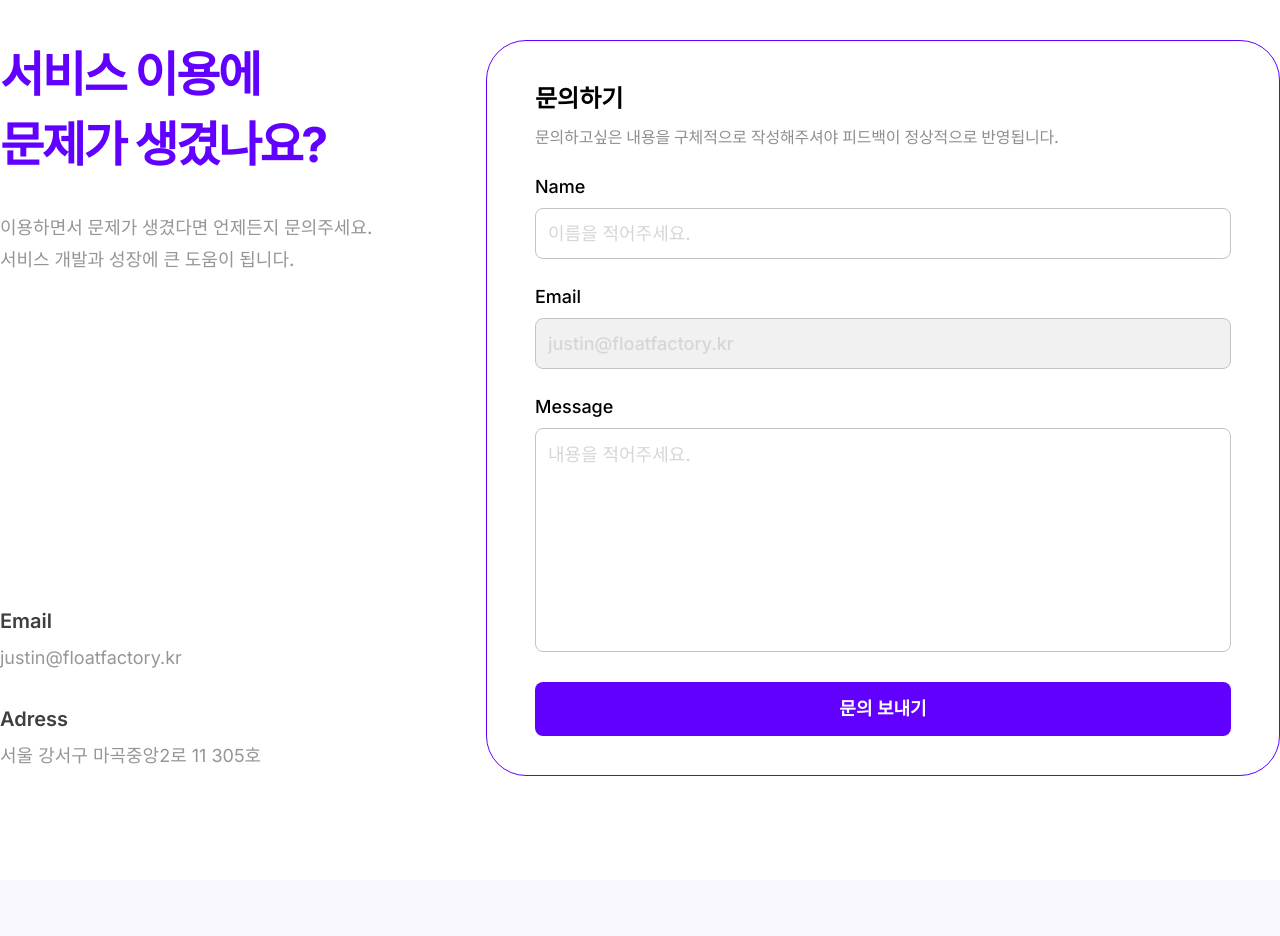
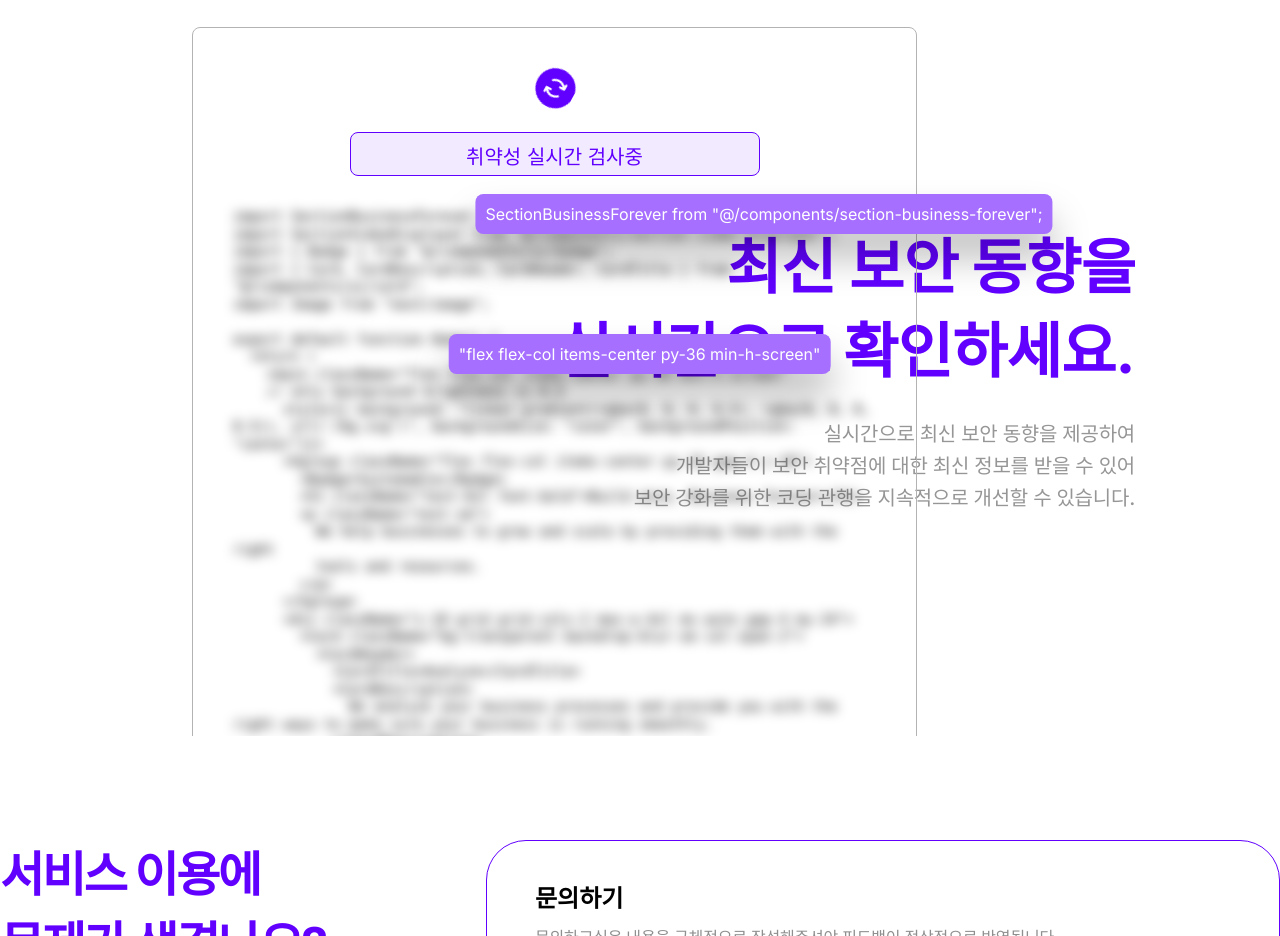
Before and after one commit to luc7yvicky/flaw-detector, a Next.js app: page / in a window 1280 px wide. Shown: the part 1000-1936 px from the top of the page. Built offline with nearby package versions, Linux system fonts and the light colour scheme; a web font is replaced by a local one.

Commit message:
Feat: 랜딩 페이지 섹션3 구현

```diff
--- a/src/app/globals.css
+++ b/src/app/globals.css
@@ -36,4 +36,8 @@
   .flex-col-center-center {
     @apply flex flex-col items-center justify-center;
   }
+
+  .flex-col-end-center {
+    @apply flex flex-col items-end justify-center;
+  }
 }
--- a/src/app/page.tsx
+++ b/src/app/page.tsx
@@ -1,10 +1,12 @@
 import Section1 from "@/components/landing/Section1";
+import Section3 from "@/components/landing/Section3";
 import CustomerService from "@/components/ui/CustomerService";
 
 export default function LandingPage() {
   return (
     <>
       <Section1 />
+      <Section3 />
       <CustomerService className="my-[6.5rem]" />
     </>
   );
--- a/src/components/analyze/ProcessStatus.tsx
+++ b/src/components/analyze/ProcessStatus.tsx
@@ -9,7 +9,7 @@ interface ProcessStatusProps extends StatusVariantsProps {
 }
 
 const statusVariants = cva(
-  "mb-8 w-full max-w-[20rem] rounded-lg border py-[0.625rem] text-center text-xl",
+  "mb-8 w-full max-w-[25.625rem] max-h-[2.75rem] rounded-lg border py-[0.625rem] text-center text-xl",
   {
     variants: {
       status: {
@@ -35,7 +35,7 @@ export default function ProcessStatus({
     <div className="flex w-full flex-col items-center">
       <div className="mb-6">
         {status === "inProgress" ? (
-          <IconOnProcess className="animate-spin" size={40}/>
+          <IconOnProcess className="animate-spin" size={40} />
         ) : (
           <IconDone />
         )}
--- a/src/components/analyze/Status.tsx
+++ b/src/components/analyze/Status.tsx
@@ -9,7 +9,7 @@ function Status({
   return (
     <div
       className={cn(
-        "flex-center-center h-[4.063rem] w-[15.375rem] gap-x-5 rounded-lg border border-line-default px-5 py-5 text-[1.268rem] font-medium -tracking-[0.01rem]",
+        "flex-center-center h-[4.063rem] w-[15.375rem] gap-x-5 rounded-lg border border-line-default p-5 text-[1.268rem] font-medium -tracking-[0.01rem]",
         className,
       )}
       {...props}
--- /dev/null
+++ b/src/components/landing/Section3.tsx
@@ -0,0 +1,55 @@
+import { exampleCode } from "@/lib/dummy";
+import ProcessStatus from "../analyze/ProcessStatus";
+import Button from "../ui/Button";
+
+export default function Section3() {
+  return (
+    <section className="flex-end-center relative max-h-screen min-h-dvh w-full overflow-y-clip px-[9.063rem]">
+      <article className="absolute left-[12rem] top-[5.7rem] w-[45.313rem] overflow-x-visible rounded-lg border border-neutral-30 p-10">
+        <div className="flex h-[61rem] flex-col">
+          <ProcessStatus status="inProgress" />
+          <div>
+            <code className="block size-full whitespace-pre-wrap text-sm font-medium leading-tight -tracking-[0.011em] blur-[6px]">
+              {exampleCode}
+            </code>
+            <Button
+              variant="filled"
+              shape="rounded"
+              className="absolute top-[15.7%] z-50 translate-x-[42%] whitespace-nowrap bg-primary-300 px-[0.625rem] py-2 font-normal shadow-[0_1.5rem_2.25rem_0_rgba(0,0,0,0.25)]"
+            >
+              SectionBusinessForever from
+              "@/components/section-business-forever";
+            </Button>
+            <Button
+              variant="filled"
+              shape="rounded"
+              className="absolute top-[29%] z-50 translate-x-[56.5%] bg-primary-300 px-[0.625rem] py-2 font-normal shadow-[0_1.5rem_2.25rem_0_rgba(0,0,0,0.25)]"
+            >
+              "flex flex-col items-center py-36 min-h-screen"
+            </Button>
+            <Button
+              variant="filled"
+              shape="rounded"
+              className="absolute bottom-[27.4%] z-50 translate-x-[27%] bg-primary-300 px-[0.625rem] py-2 font-normal shadow-[0_1.5rem_2.25rem_0_rgba(0,0,0,0.25)]"
+            >
+              Card className
+            </Button>
+          </div>
+        </div>
+      </article>
+      <article className="mt-[7%] flex w-fit flex-col gap-y-[2.125rem]">
+        <p className="flex-col-end-center w-full space-y-3 truncate text-[3.75rem] font-bold leading-[4.538rem] -tracking-[0.011em] text-primary-500">
+          <span>최신 보안 동향을</span>
+          <span>실시간으로 확인하세요.</span>
+        </p>
+        <p className="flex-col-end-center w-full space-y-2 text-xl font-medium leading-[1.513rem] -tracking-[0.011em] text-gray-default">
+          <span>실시간으로 최신 보안 동향을 제공하여</span>
+          <span>개발자들이 보안 취약점에 대한 최신 정보를 받을 수 있어</span>
+          <span>
+            보안 강화를 위한 코딩 관행을 지속적으로 개선할 수 있습니다.
+          </span>
+        </p>
+      </article>
+    </section>
+  );
+}
--- a/src/components/ui/Card.tsx
+++ b/src/components/ui/Card.tsx
@@ -16,14 +16,13 @@ const cardVariants = cva("relative flex flex-col", {
         "justify-center items-center shadow-[0_5rem_3.75rem_-2.5rem_rgba(0,0,0,0.25)]",
     },
     size: {
-      default:
-        "h-[12.5rem] w-[19.375rem] rounded-xl border-primary-100 px-5 py-5",
+      default: "h-[12.5rem] w-[19.375rem] rounded-xl border-primary-100 p-5",
       extended:
-        "h-[13.563rem] w-[26.375rem] gap-6 rounded-lg border-[#c3c3c3] px-7 py-7 [&>*:nth-child(2)]:mt-[-1.25rem]",
-      short: "h-[17.188rem] w-[25.875rem] gap-6 rounded-lg px-7 py-7",
-      long: "h-[16.125rem] w-[54.063rem] gap-6 rounded-lg px-7 py-7",
-      main: "h-[24.375rem] w-[39.063rem] rounded-[1.25rem] px-9 py-9",
-      sub: "h-[24.375rem] w-[19.75rem] rounded-[1.25rem] px-9 py-9",
+        "h-[13.563rem] w-[26.375rem] gap-6 rounded-lg border-[#c3c3c3] p-7 [&>*:nth-child(2)]:mt-[-1.25rem]",
+      short: "h-[17.188rem] w-[25.875rem] gap-6 rounded-lg p-7",
+      long: "h-[16.125rem] w-[54.063rem] gap-6 rounded-lg p-7",
+      main: "h-[24.375rem] w-[39.063rem] rounded-[1.25rem] p-9",
+      sub: "h-[24.375rem] w-[19.75rem] rounded-[1.25rem] p-9",
       service: "h-[28.829rem] w-[21.208rem] rounded-[2.5rem]",
     },
   },
@@ -36,7 +35,7 @@ const cardVariants = cva("relative flex flex-col", {
 const cardContentVariants = cva("", {
   variants: {
     variant: {
-      default: "h-[3.688rem] w-full rounded-2xl px-5 py-5",
+      default: "h-[3.688rem] w-full rounded-2xl p-5",
       emoji: "flex-center-center mb-[2.344rem] mt-[1.694rem] h-fit w-full",
     },
     bgColor: {
--- a/src/components/ui/InfoBox.tsx
+++ b/src/components/ui/InfoBox.tsx
@@ -10,7 +10,7 @@ const colorVariants = {
 };
 
 const infoBoxVariants = cva(
-  "flex-col-start-center relative h-fit w-full gap-y-[0.625rem] rounded-xl px-5 py-5",
+  "flex-col-start-center relative h-fit w-full gap-y-[0.625rem] rounded-xl p-5",
   {
     variants: {
       variant: {
--- /dev/null
+++ b/src/lib/dummy.ts
@@ -0,0 +1,37 @@
+export const exampleCode = `import SectionBusinessForever from "@/components/section-business-forever";
+import SectionVideoDisplayer from "@/components/section-video-displayer";
+import { Badge } from "@/components/ui/badge";
+import { Card, CardDescription, CardHeader, CardTitle } from "@/components/ui/card";
+import Image from "next/image";
+
+export default function Home() {
+  return (
+    <main className="flex flex-col items-center py-36 min-h-screen"
+    // only background brightness is 0.5
+      style={{ background: "linear-gradient(rgba(0, 0, 0, 0.5), rgba(0, 0, 0, 0.5)), url('/bg.svg')", backgroundSize: "cover", backgroundPosition: "center"}}>
+      <hgroup className="flex flex-col items-center py-16 gap-4 z-10">
+        <Badge>Systemable</Badge>
+        <h1 className="text-6xl font-bold">Build once, Business forever</h1>
+        <p className="text-sm">
+          We help businesses to grow and scale by providing them with the right
+          tools and resources.
+        </p>
+      </hgroup>
+      <div className="z-10 grid grid-cols-2 max-w-4xl mx-auto gap-4 my-24">
+        <Card className="bg-transparent backdrop-blur-sm col-span-2">
+          <CardHeader>
+            <CardTitle>Analyze</CardTitle>
+            <CardDescription>
+              We analyze your business processes and provide you with the right ways to make sure your business is running smoothly.
+            </CardDescription>
+          </CardHeader>
+        </Card>
+        <Card className="bg-transparent backdrop-blur-sm">
+          <CardHeader>
+            <CardTitle>Systemize</CardTitle>
+            <CardDescription>
+              We find the ways to systemize your business processes to make sure you are not wasting time on repetitive tasks.
+            </CardDescription>
+          </CardHeader>
+        </Card>
+        <Card className="bg-transparent backdrop-blur-sm">`;
```
